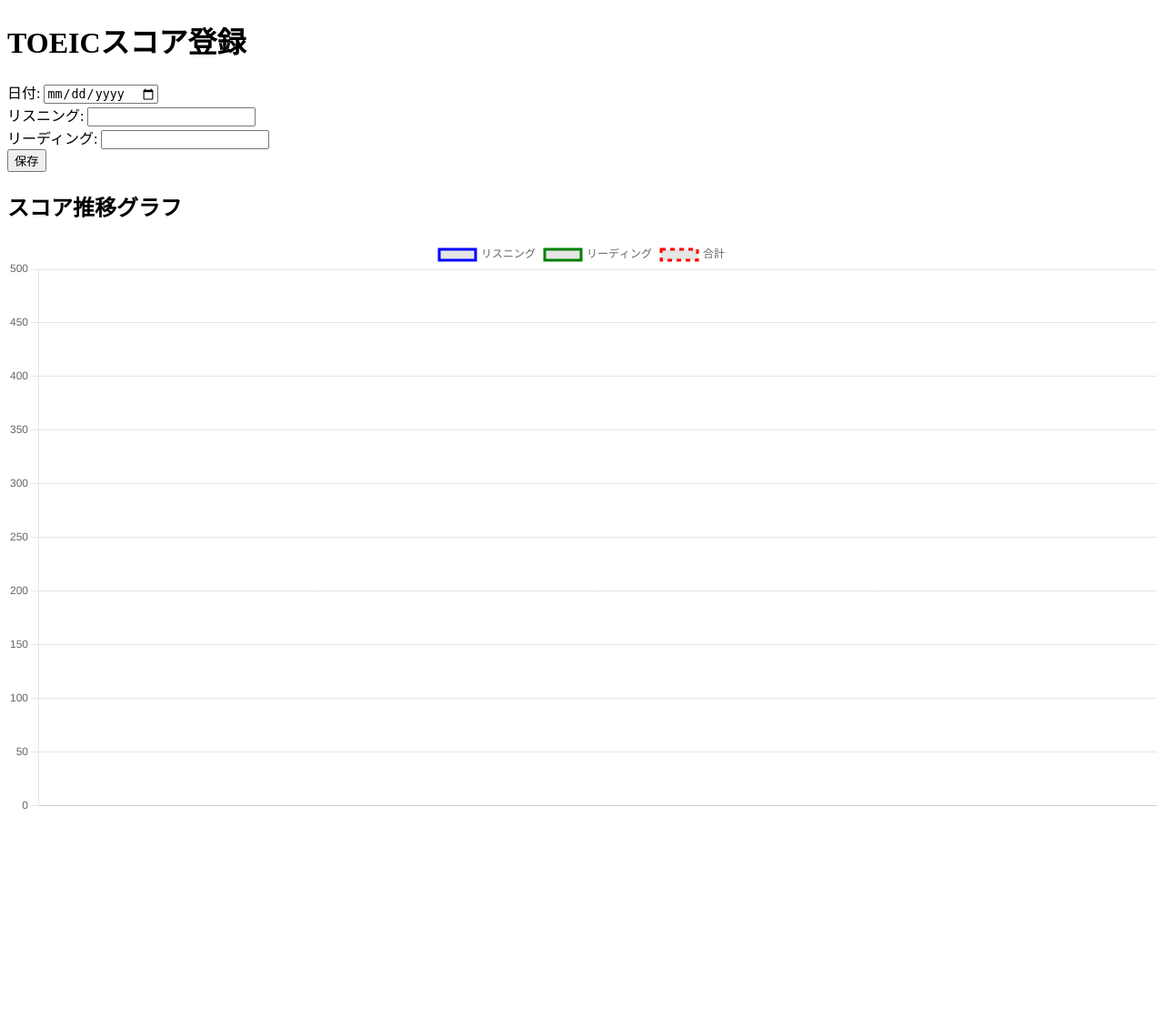
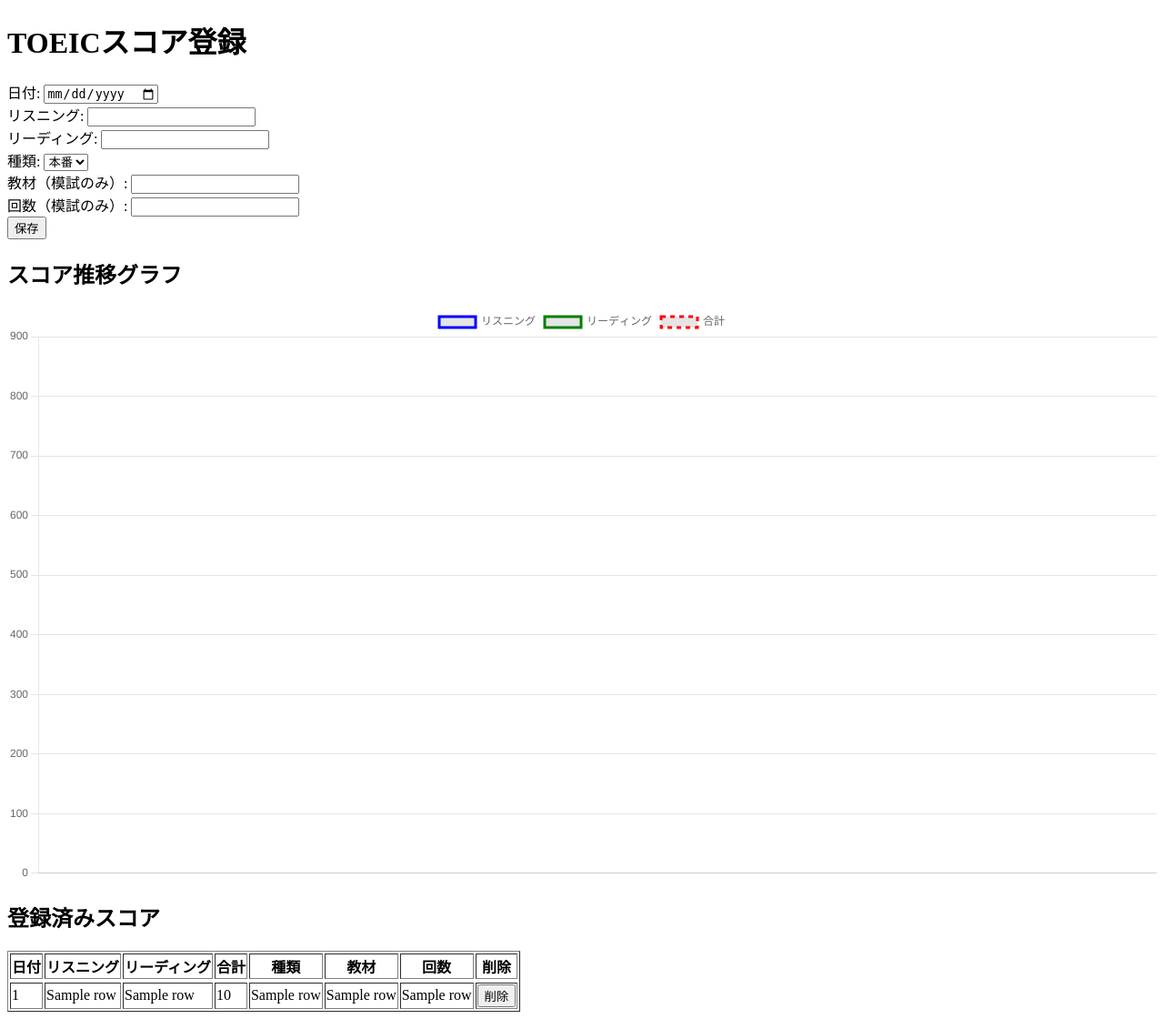
Before and after one commit to kunotakato/TOEIC.app, a Flask app: template toeic_app/templates/index.html in a window 1280 px wide. Shown: the whole page at 91% size. Before the commit the page ends 890 px from the top, so only its background shows below. Run offline with Flask 3, Linux system fonts and the light colour scheme; the template is opened without the code that fills it: most values are stand-ins (such as "Sample title", 1, 10 or a date in 2020).

Commit message:
完成版のTOEICスコア管理アプリを追加

```diff
--- a/toeic_app/app.py
+++ b/toeic_app/app.py
@@ -16,8 +16,23 @@
             reading_score INTEGER
         )
     ''')
+
+    try:
+        c.execute('ALTER TABLE scores ADD COLUMN type TEXT')
+    except sqlite3.OperationalError:
+        pass
+    try:
+        c.execute('ALTER TABLE scores ADD COLUMN material TEXT')
+    except sqlite3.OperationalError:
+        pass
+    try:
+        c.execute('ALTER TABLE scores ADD COLUMN trial_number INTEGER')
+    except sqlite3.OperationalError:
+        pass
+
     conn.commit()
     conn.close()
+
 
 @app.route('/', methods=['GET', 'POST'])
 def index():
@@ -25,17 +40,29 @@
         date = request.form['date']
         listening = int(request.form['listening_score'])
         reading = int(request.form['reading_score'])
+    # 追加項目の取得
+        type_ = request.form('type', '')
+        material = request.form.get('material', '')
+        trial_number = request.form.get('trial_number', 0)
+        try:
+            trial_number = int(trial_number)
+        except ValueError:
+            trial_number = 0
+
         conn = sqlite3.connect(DB_NAME)
         c = conn.cursor()
-        c.execute('INSERT INTO scores (date, listening_score, reading_score) VALUES (?, ?, ?)',
-                  (date, listening, reading))
+        c.execute(
+            'INSERT INTO scores (date, listening_score, reading_score, type, material, trial_number) VALUES (?, ?, ?, ?, ?, ?)',
+            (date, listening_scores, reading_scores, type_, material, trial_number)
+        )
+
         conn.commit()
         conn.close()
         return redirect('/')
 
     conn = sqlite3.connect(DB_NAME)
     c = conn.cursor()
-    c.execute('SELECT date, listening_score, reading_score FROM scores ORDER BY date')
+    c.execute('SELECT date, listening_score, reading_score, type, material, trial_number FROM scores ORDER BY date')
     data = c.fetchall()
     conn.close()
 
@@ -46,10 +73,24 @@
     total_scores = [l + r for l, r in zip(listening_scores, reading_scores)]
 
     return render_template('index.html',
-                           dates=dates,
-                           listening_scores=listening_scores,
-                           reading_scores=reading_scores,
-                           total_scores=total_scores)
+                       dates=dates,
+                       listening_scores=listening_scores,
+                       reading_scores=reading_scores,
+                       total_scores=total_scores,
+                       types=['本番', '模試'],
+                       materials= '',
+                       trial_numbers= 0)
+
+
+@app.route('/delete', methods=['POST'])
+def delete():
+    date = request.form['date']
+    conn = sqlite3.connect(DB_NAME)
+    c = conn.cursor()
+    c.execute('DELETE FROM scores WHERE date = ?', (date,))
+    conn.commit()
+    conn.close()
+    return redirect('/')
 
 if __name__ == '__main__':
     init_db()
--- a/toeic_app/templates/index.html
+++ b/toeic_app/templates/index.html
@@ -11,11 +11,50 @@
         <label>日付: <input type="date" name="date" required></label><br>
         <label>リスニング: <input type="number" name="listening_score" required></label><br>
         <label>リーディング: <input type="number" name="reading_score" required></label><br>
+        <label>種類:
+            <select name="type">
+                <option value="本番">本番</option>
+                <option value="模試">模試</option>
+            </select>
+        </label><br>
+        <label>教材（模試のみ）: <input type="text" name="material"></label><br>
+        <label>回数（模試のみ）: <input type="number" name="trial_number" min="1"></label><br>
         <button type="submit">保存</button>
     </form>
 
     <h2>スコア推移グラフ</h2>
     <canvas id="scoreChart" width="600" height="300"></canvas>
+
+    <h2>登録済みスコア</h2>
+    <table border="1">
+        <tr>
+            <th>日付</th>
+            <th>リスニング</th>
+            <th>リーディング</th>
+            <th>合計</th>
+            <th>種類</th>
+            <th>教材</th>
+            <th>回数</th>
+            <th>削除</th>
+        <tr>
+        {% for row in scores %}
+        <tr>
+            <td>{{ row[0] }}</td>
+            <td>{{ row[1] }}</td>
+            <td>{{ row[2] }}</td>
+            <td>{{ row[1] + row[2] }}</td>
+            <td>{{ row[3] }}</td>
+            <td>{{ row[4] }}</td>
+            <td>{{ row[5] }}</td>
+            <td>
+                <form action="/delete" method="POST" style="display:inline;">
+                    <input type="hidden" name="date" value="{{ row[0] }}">
+                    <button type="submit" onclick="return confirm('本当に削除しますか？')">削除</button>
+                </form>
+            </td>
+        </tr>
+        {% endfor %}
+    </table>
 
     <script>
         const ctx = document.getElementById('scoreChart').getContext('2d');
@@ -49,7 +88,9 @@
             options: {
                 responsive: true,
                 scales: {
-                    y: { beginAtZero: true, max: 500 }
+                    y: { beginAtZero: true,
+                         max: 900
+                    }
                 }
             }
         });
```
